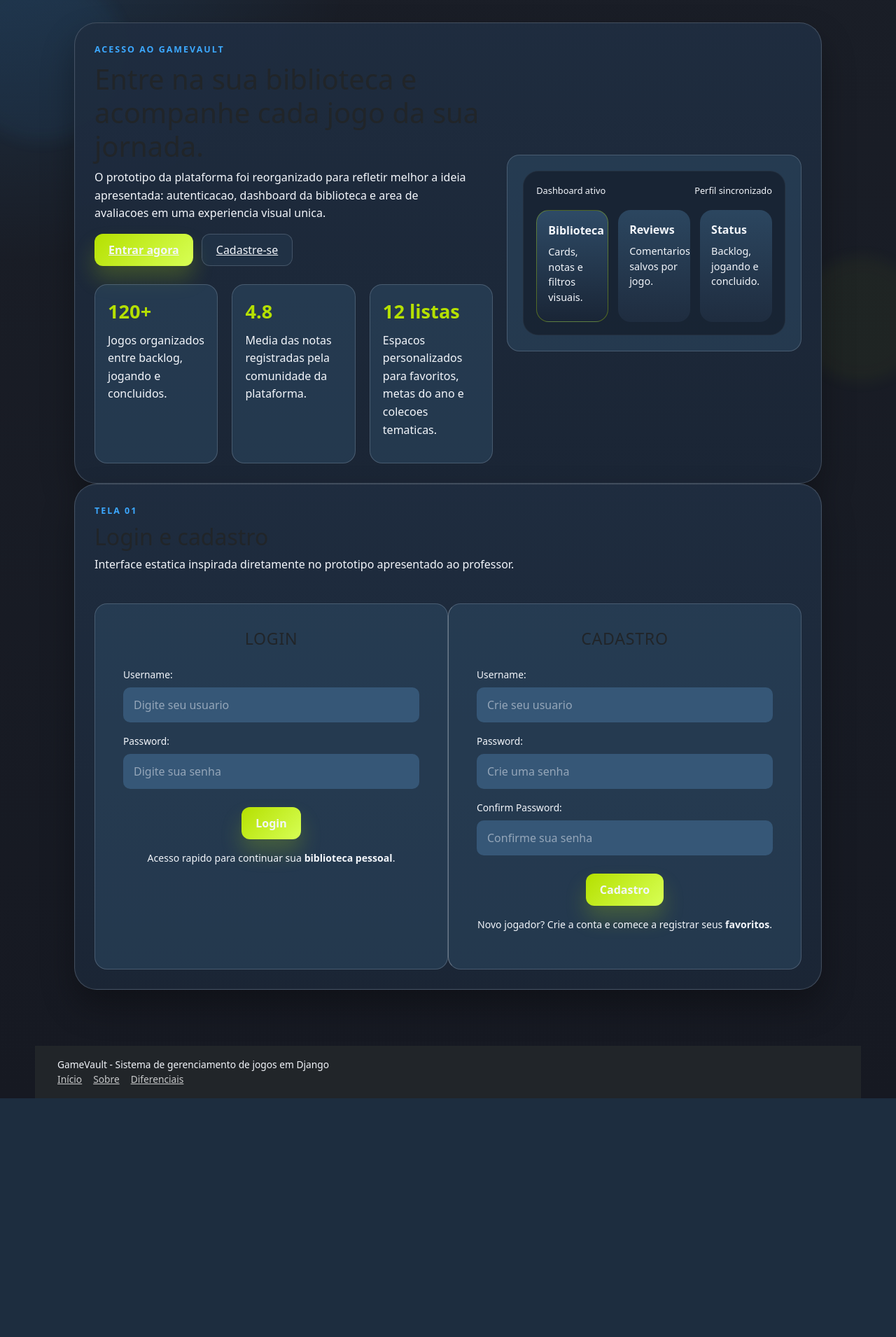
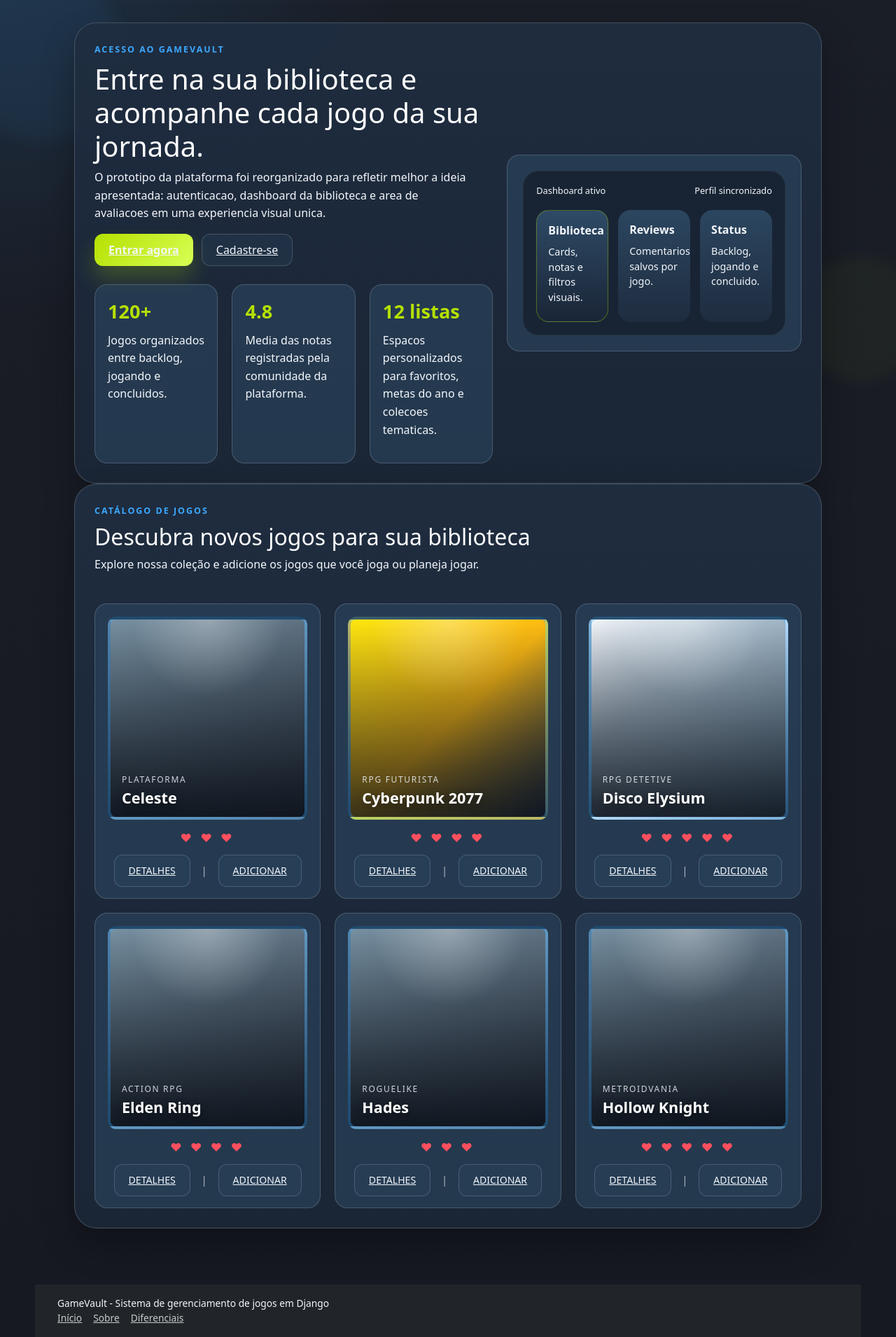
Before and after one commit to barao-maua/projeto-web-semestre-gamevault, a Django app: page / in a window 1280 px wide. Shown: the part 134-2044 px from the top of the page at 70% size. Before the commit the page ends 1703 px from the top, so only its background shows below. Run offline with Django 4.2, Linux system fonts and the light colour scheme; data comes from the database, SQL or seed files in the repository; both versions use the stored data as it was after the commit.

Commit message:
Ajustes
Ajustado a tela inicial para ter os catalogos de jogos, e ajustado a biblioteca.

```diff
--- a/core/views.py
+++ b/core/views.py
@@ -12,7 +12,14 @@ from .models import Game, LibraryEntry, Review, GameList, GameListItem
 
 
 def home_view(request):
-    return render(request, "pages/home.html")
+    """View para exibir a página inicial com catálogo de jogos em destaque"""
+    # Buscar alguns jogos para exibir na homepage (limitar a 6 para não sobrecarregar)
+    featured_games = Game.objects.all()[:6]
+
+    context = {
+        "featured_games": featured_games,
+    }
+    return render(request, "pages/home.html", context)
 
 
 def sobre_view(request):
--- a/static/css/style.css
+++ b/static/css/style.css
@@ -501,6 +501,12 @@ select {
     color: rgba(243, 246, 251, 0.5);
 }
 
+.form-help-text {
+    color: var(--text);
+    font-size: 0.86rem;
+    margin-top: 4px;
+}
+
 .field input:focus,
 .field textarea:focus,
 .field select:focus {
--- a/templates/pages/diferenciais.html
+++ b/templates/pages/diferenciais.html
@@ -6,7 +6,6 @@
 <section class="screen">
     <div class="screen-header">
         <div>
-            <p class="eyebrow">Tela 03</p>
             <h1 style="color: white;">Detalhes do jogo e avaliações</h1>
             <p>
                 Esta pagina aproxima o projeto do prototipo apresentado, mostrando a capa, a nota atribuida pelo
--- a/templates/pages/home.html
+++ b/templates/pages/home.html
@@ -1,13 +1,13 @@
 {% extends "base.html" %}
 
-{% block title %}Login | GameVault{% endblock %}
+{% block title %}GameVault - Sua Biblioteca de Jogos{% endblock %}
 
 {% block content %}
 <section class="screen">
     <div class="hero-grid">
         <div class="hero-copy">
             <p class="eyebrow">Acesso ao GameVault</p>
-            <h1>Entre na sua biblioteca e acompanhe cada jogo da sua jornada.</h1>
+            <h1 style="color: white;">Entre na sua biblioteca e acompanhe cada jogo da sua jornada.</h1>
             <p>
                 O prototipo da plataforma foi reorganizado para refletir melhor a ideia apresentada: autenticacao,
                 dashboard da biblioteca e area de avaliacoes em uma experiencia visual unica.
@@ -56,56 +56,47 @@
     </div>
 </section>
 
-<section class="screen" id="autenticacao">
+<section class="screen" id="catalogo">
     <div class="screen-header">
         <div>
-            <p class="eyebrow">Tela 01</p>
-            <h2>Login e cadastro</h2>
-            <p>Interface estatica inspirada diretamente no prototipo apresentado ao professor.</p>
+            <p class="eyebrow">Catálogo de Jogos</p>
+            <h2 style="color: white;">Descubra novos jogos para sua biblioteca</h2>
+            <p>Explore nossa coleção e adicione os jogos que você joga ou planeja jogar.</p>
         </div>
     </div>
-    <div class="auth-grid">
-        <section class="auth-panel">
-            <h3 class="panel-title">LOGIN</h3>
-            <form class="form-grid" method="post" action="{% url 'core:login' %}">
-                {% csrf_token %}
-                <div class="field">
-                    <label for="login-username">Username:</label>
-                    <input id="login-username" type="text" name="username" placeholder="Digite seu usuario">
+
+    <div class="library-grid">
+        {% for jogo in featured_games %}
+        {% comment %} Cycle through cover styles: hollow, cyberpunk, valhalla {% endcomment %}
+        <article class="game-card">
+            <div class="game-cover
+                {% if forloop.counter0 == 0 %}cover-hollow{% endif %}
+                {% if forloop.counter0 == 1 %}cover-cyberpunk{% endif %}
+                {% if forloop.counter0 == 2 %}cover-valhalla{% endif %}
+                {% if forloop.counter0 > 2 %}cover-hollow{% endif %}">
+                <div class="cover-caption">
+                    <span>{{ jogo.genre|default:"Aventura" }}</span>
+                    <strong>{{ jogo.title }}</strong>
                 </div>
-                <div class="field">
-                    <label for="login-password">Password:</label>
-                    <input id="login-password" type="password" name="password" placeholder="Digite sua senha">
-                </div>
-                <div class="form-submit">
-                    <button class="button" type="submit">Login</button>
-                </div>
-            </form>
-            <p class="mini-note">Acesso rapido para continuar sua <strong>biblioteca pessoal</strong>.</p>
-        </section>
-
-        <section class="auth-panel">
-            <h3 class="panel-title">CADASTRO</h3>
-            <form class="form-grid" method="post" action="{% url 'core:register' %}">
-                {% csrf_token %}
-                <div class="field">
-                    <label for="register-username">Username:</label>
-                    <input id="register-username" type="text" name="username" placeholder="Crie seu usuario">
-                </div>
-                <div class="field">
-                    <label for="register-password1">Password:</label>
-                    <input id="register-password1" type="password" name="password1" placeholder="Crie uma senha">
-                </div>
-                <div class="field">
-                    <label for="register-password2">Confirm Password:</label>
-                    <input id="register-password2" type="password" name="password2" placeholder="Confirme sua senha">
-                </div>
-                <div class="form-submit">
-                    <button class="button" type="submit">Cadastro</button>
-                </div>
-            </form>
-            <p class="mini-note">Novo jogador? Crie a conta e comece a registrar seus <strong>favoritos</strong>.</p>
-        </section>
+            </div>
+            <div class="game-rating">
+                {% comment %} Show varying ratings for visual interest: 3, 4, or 5 hearts {% endcomment %}
+                {% if forloop.counter0 == 0 %}&hearts; &hearts; &hearts;{% endif %}
+                {% if forloop.counter0 == 1 %}&hearts; &hearts; &hearts; &hearts;{% endif %}
+                {% if forloop.counter0 == 2 %}&hearts; &hearts; &hearts; &hearts; &hearts;{% endif %}
+                {% if forloop.counter0 == 3 %}&hearts; &hearts; &hearts; &hearts;{% endif %}
+                {% if forloop.counter0 == 4 %}&hearts; &hearts; &hearts;{% endif %}
+                {% if forloop.counter0 == 5 %}&hearts; &hearts; &hearts; &hearts; &hearts;{% endif %}
+            </div>
+            <div class="game-actions">
+                <a href="{% url 'core:game_detail' jogo.id %}" class="ghost-button">Detalhes</a>
+                <span>|</span>
+                <a href="#" class="ghost-button">Adicionar</a>
+            </div>
+        </article>
+        {% empty %}
+        <p class="eyebrow">Nenhum jogo encontrado no catálogo.</p>
+        {% endfor %}
     </div>
 </section>
 {% endblock %}
--- a/templates/pages/sobre.html
+++ b/templates/pages/sobre.html
@@ -6,7 +6,6 @@
 <section class="screen">
     <div class="screen-header">
         <div>
-            <p class="eyebrow">Tela 02</p>
             <h1 style="color: white;">Biblioteca do jogador</h1>
             <p>
                 A tela principal da colecao mostra cards com os jogos cadastrados, notas rapidas e acoes visuais
```
Also changed, not shown: templates/catalog/game_detail.html (+41 -7 lines), db.sqlite3.
